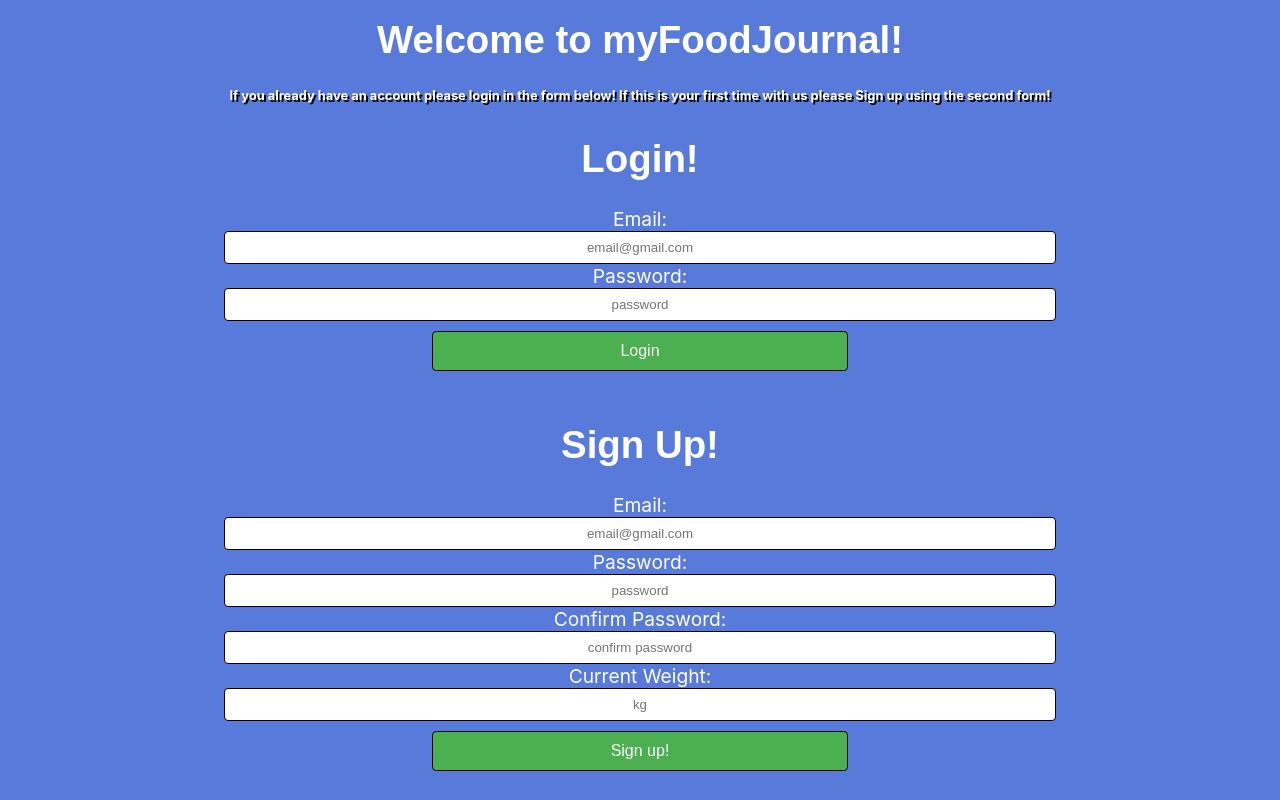
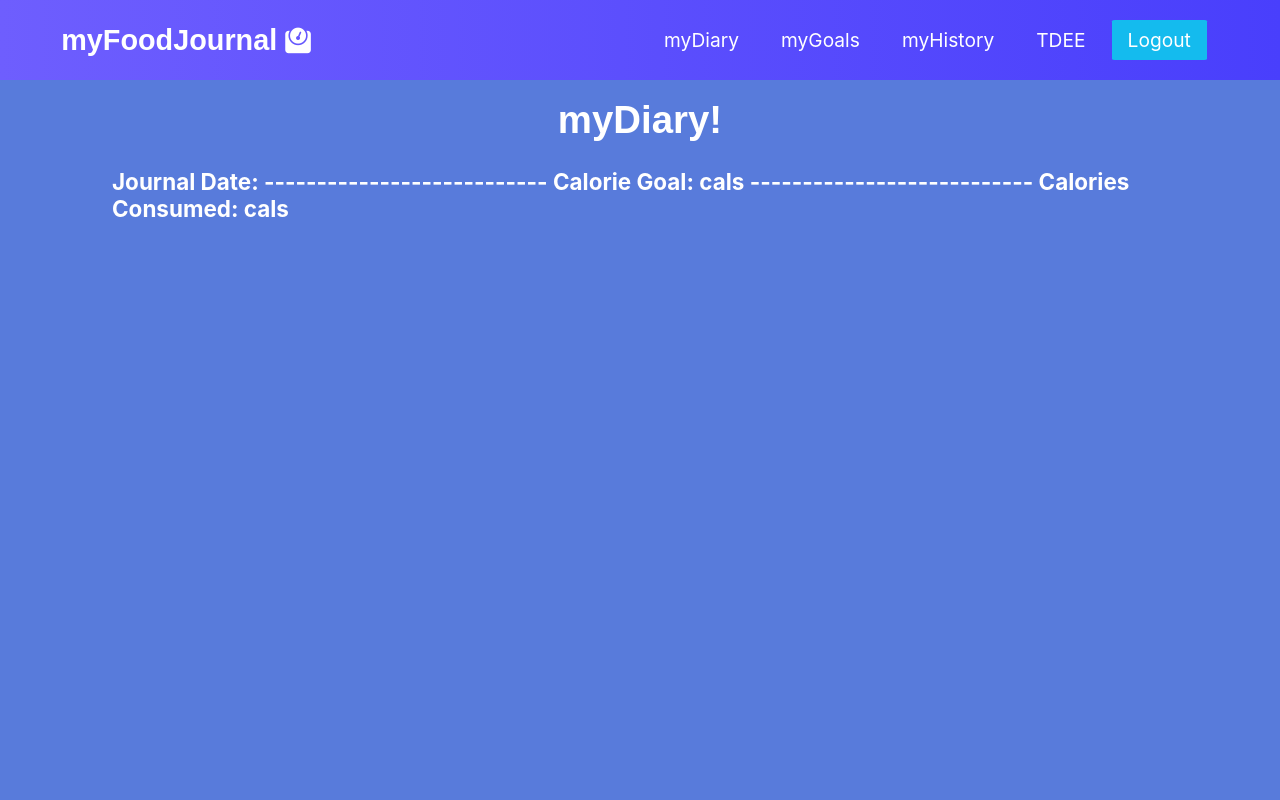
Before and after one commit to emrichmp/myFoodJournal-Frontend, a React (Create React App) app: page /#/myDiary in a window 1280 px wide. Built offline with nearby package versions, Linux system fonts and the light colour scheme; no server answers; a web font is replaced by a local one.

Commit message:
switched to work on myDiary

```diff
--- a/src/components/myDiary/myDiary.js
+++ b/src/components/myDiary/myDiary.js
@@ -73,7 +73,7 @@ class Mydiary extends React.Component {
                 <h1 className="Header"> myDiary! </h1>
                 <div className="diary-container">
                     <h3 className ="info">Journal Date: {this.state.date} --------------------------- Calorie Goal:
-                    --------------------------- Calories Consumed: {this.state.calories_consumed} cals </h3>
+                    cals --------------------------- Calories Consumed: {this.state.calories_consumed} cals </h3>
                 </div>
             </div>
         )
--- a/src/index.js
+++ b/src/index.js
@@ -5,7 +5,7 @@ import App from './App';
 import Loginpage from './components/Login/Loginpage'
 import reportWebVitals from './reportWebVitals';
 
-window.loggedIn = 0
+window.loggedIn = 1
 
 if (window.loggedIn === 1) {
   ReactDOM.render(
```
